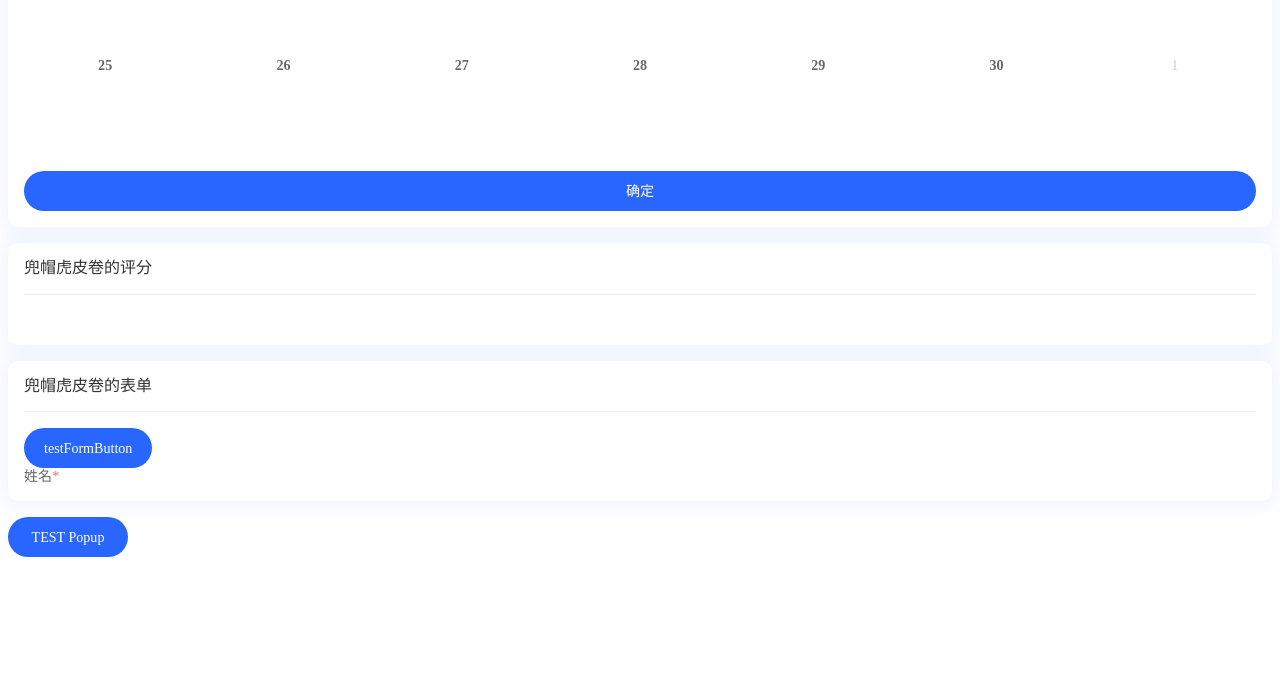
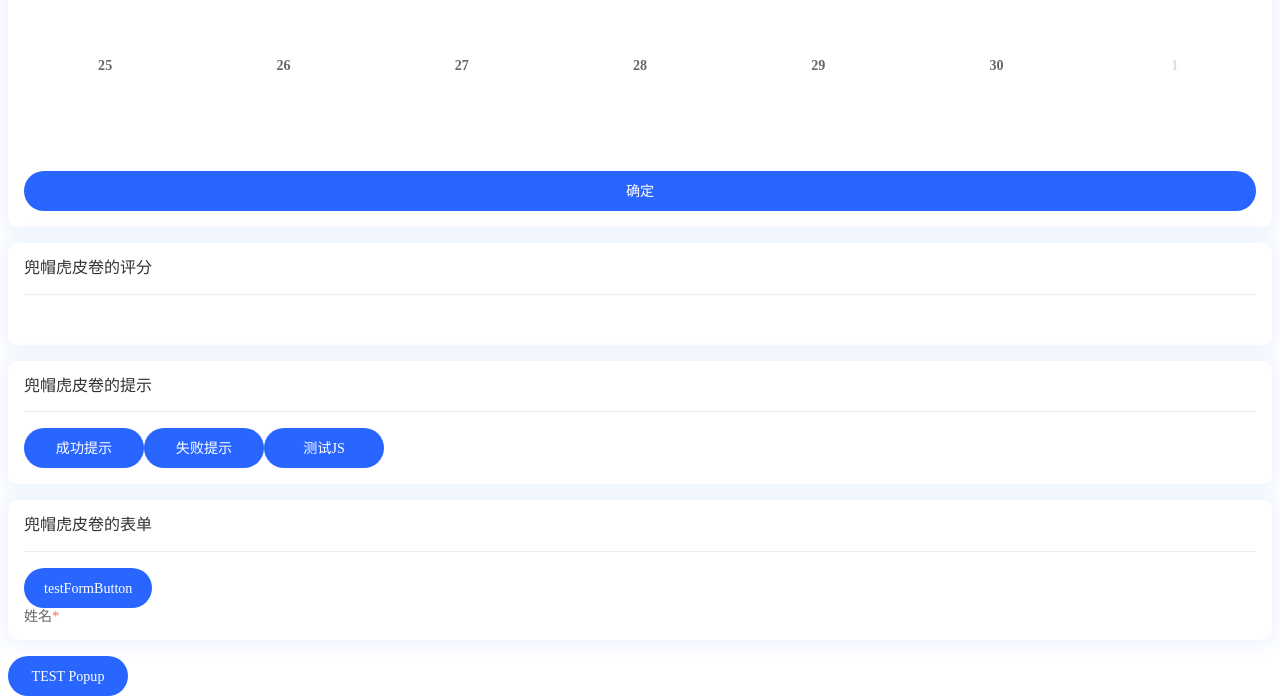
Before and after one commit to DMHPJ/DMHPJ-UI, a Vue app: page / in a window 1280 px wide. Shown: the part 2017-2713 px from the top of the page. Before the commit the page ends 2574 px from the top, so only its background shows below. Built offline with nearby package versions, Linux system fonts and the light colour scheme; a web font is replaced by a local one.

Commit message:
表单组件进度推进

```diff
--- a/src/App.vue
+++ b/src/App.vue
@@ -92,11 +92,17 @@
 		<dm-card title="兜帽虎皮卷的评分" shadow>
 			<dm-rate v-model="testRef.rate" allow-half></dm-rate>
 		</dm-card>
+		<dm-card title="兜帽虎皮卷的提示" shadow>
+			<dm-button @click="testRef.toast1 = true">成功提示</dm-button>
+			<dm-button @click="testRef.toast2 = true">失败提示</dm-button>
+			<dm-toast v-model="testRef.toast1" icon="cicle-selected" message="成功提示" :duration="2000"></dm-toast>
+			<dm-toast v-model="testRef.toast2" icon="cicle-close" message="失败提示" :duration="2000"></dm-toast>
+			<dm-button @click="testToast">测试JS</dm-button>
+		</dm-card>
 		<dm-card title="兜帽虎皮卷的表单" shadow>
 			<dm-button @click="testFormButton">testFormButton</dm-button>
-			<dm-form ref="testForm" :rules="testRef.rules">
-				<dm-form-item label="姓名" prop="name">
-				</dm-form-item>
+			<dm-form ref="testForm" v-model="testRef.form" :rules="testRef.rules">
+				<dm-form-item label="姓名" prop="name"> </dm-form-item>
 			</dm-form>
 		</dm-card>
 		<dm-popup v-model:show="testRef.showPopup" position="bottom">
@@ -109,7 +115,12 @@
 
 <script setup lang="ts">
 import { onMounted, ref, watch } from "vue";
-import { FormInstance } from "./components/common/ts/interface";
+import { FormInstance, RuleItem } from "./components/common/ts/interface";
+import showToast from "./components/toast/showToast";
+
+const testValiFunc = (rules: RuleItem, value: any, callback: Function) => {
+	if (value === "") callback(new Error("必填项"));
+};
 
 const testData = [
 	{
@@ -180,21 +191,38 @@ const testRef = ref({
 	checked: false,
 	checkList: ["选中且禁用", "选中", "按钮-选中", "边框-选中", "边框-选中且禁用"],
 	showPopup: false,
+	form: {
+		name: "",
+	},
 	rules: {
-		name: [{required: true}]
+		name: [
+			{ required: true, message: "test", trigger: "blur" },
+			{ validator: testValiFunc, trigger: "blur" },
+		],
 	},
-	rate: 3
+	rate: 3,
+	toast1: false,
+	toast2: false,
 });
 const testForm = ref<FormInstance | null>(null);
 
 const testFormButton = () => {
-	console.log(testForm);
-	testForm.value?.validate();
-}
+	testForm.value?.validate((valid: boolean) => {
+		console.log(valid);
+	});
+};
 
 const testCheckbox = (val: boolean, event: Event) => {
 	console.log("App Handle Checkbox Change", val, event);
 };
+
+const testToast = () => {
+	showToast({
+		message: "我是提示",
+		icon: "cicle-close",
+		duration: 2000,
+	})
+}
 
 watch(
 	() => testRef.value.checkList,
@@ -203,9 +231,7 @@ watch(
 	}
 );
 
-
-onMounted(() => {
-});
+onMounted(() => {});
 </script>
 
 <style scoped>
@@ -220,7 +246,7 @@ onMounted(() => {
 	height: 100vh;
 }
 
-.card-body{
+.card-body {
 	display: grid;
 	grid-template-columns: repeat(4, 1fr);
 	gap: 1rem;
--- a/src/components/form/index.vue
+++ b/src/components/form/index.vue
@@ -1,63 +1,61 @@
 <template>
-	<slot></slot>
+	<slot ref="formItem"></slot>
 </template>
 <script lang="ts">
-import { defineComponent, provide, readonly, useSlots } from "vue";
+import { defineComponent, provide, Ref, ref } from "vue";
 import { injectFormParam } from "../common/ts/injectType";
-import { RuleItem } from "../common/ts/interface";
 
 export default defineComponent({
 	name: "DmForm",
 	props: {
-		labelWidth: {
-			type: String,
-			default: "6rem",
-		},
-		labelAlign: {
-			type: String,
-			default: "left",
-		},
-		rules: {
-			type: Object,
-			default: () => {},
-		},
-		readonly: {
-			type: Boolean,
-			default: false,
-		},
-		disabled: {
-			type: Boolean,
-			default: false,
-		},
+		modelValue: { type: Object, default: () => {} },
+		labelWidth: { type: String, default: "6rem" },
+		labelAlign: { type: String, default: "left" },
+		rules: { type: Object, default: () => {} },
+		readonly: { type: Boolean, default: false },
+		disabled: { type: Boolean, default: false },
 	},
 	setup(props) {
-		const slots = useSlots();
+		const valiItem: Ref<Error | false> = ref(false);
 		provide(injectFormParam, props);
 
-    const asyncValidate = async () => {
+		const validateItemCallback = (error?: Error) => {
+			valiItem.value = error || false;
+			if (error) return error;
+			else return false;
+		};
 
-    }
+		const validateItem = async (key: string) => {
+			const rules = props.rules[key];
+			for (const item of rules) {
+				valiItem.value = false;
 
-    const getRules = () => {
-      if(!slots.default) return [];
-      const rules:Array<RuleItem> = [];
-      console.log(slots.default() || []);
-      slots.default().forEach(item => {
-        props.rules[item.props?.prop]
-      })
-    }
+				if (typeof item.validator === "function") {
+					await item.validator(item, props.modelValue["name"], validateItemCallback);
+					return valiItem.value;
+				}
+			}
+			return false;
+		};
 
-    const validate = () => {
-      console.log(123);
-      const rules = getRules();
-      if(!slots.default) return;
-      console.log(slots.default() || []);
-      slots.default().forEach(item => {
-        props.rules[item.props?.prop]
-      })
+		const validate = async (callback: Function) => {
+			const results = await Promise.all(
+				Object.keys(props.rules).map(async (item) => {
+					return await validateItem(item);
+				})
+			);
+			console.log(results);
 
-    }
-		return {validate};
+			const valid = results.some((result) => result);
+			return callback(valid);
+		};
+
+		// onMounted(() => {
+		//   if (slots.default) {
+		//     formItems.value = slots.default().map(item => item.componentInstance);
+		//   }
+		// });
+		return { validate };
 	},
 });
 </script>
--- a/src/components/formItem/index.vue
+++ b/src/components/formItem/index.vue
@@ -1,6 +1,8 @@
 <template>
 	<div class="dm-form-item">
-		<div class="dm-form-item-label" :class="{
+		<div
+			class="dm-form-item-label"
+			:class="{
 				'dm-form-item-required': isRequired(),
 			}"
 			:style="getStyle()">
@@ -24,12 +26,12 @@ export default defineComponent({
 		label: { type: String, default: "" },
 		prop: { type: String, default: "" },
 	},
-	setup(props) {
+	setup(props, { expose }) {
 		const formParam = inject(injectFormParam);
 
 		const isRequired = () => {
 			const index = formParam?.rules?.[props.prop]?.findIndex((item) => item.required);
-      return typeof index === 'number' && index > -1;
+			return typeof index === "number" && index > -1;
 		};
 
 		const getStyle = () => {
@@ -39,24 +41,40 @@ export default defineComponent({
 				width: labelWidth,
 				justifyContent: labelAlign,
 			};
+		};
+
+		const testVali = (error: Error) => {
+			return new Promise((resolve, reject) => {
+				if (error) {
+					resolve(false);
+				} else {
+					reject(true);
 				}
+			});
+		};
 
 		const getRules = () => {
-      if(!formParam) return {};
+			if (!formParam) return {};
 			const ruleList: Array<RuleItem> = formParam.rules[props.prop];
-
+			ruleList.forEach((item) => {
+				if (typeof item.validator === "function") {
+					item.validator(item, formParam.model[props.prop], testVali);
+				}
+			});
 			return formParam.rules[props.prop] || [];
-    }
+		};
 
 		const validate = () => {
 			const rules = getRules();
-    }
+		};
 
 		onMounted(() => {
 			if (!formParam) return console.error("formItem需在form组件内");
 			console.log(formParam.labelAlign, props);
 		});
 
+		expose({validate})
+
 		return { isRequired, getStyle, validate };
 	},
 });
```
Lines whose indentation alone changed are shown as unchanged.
